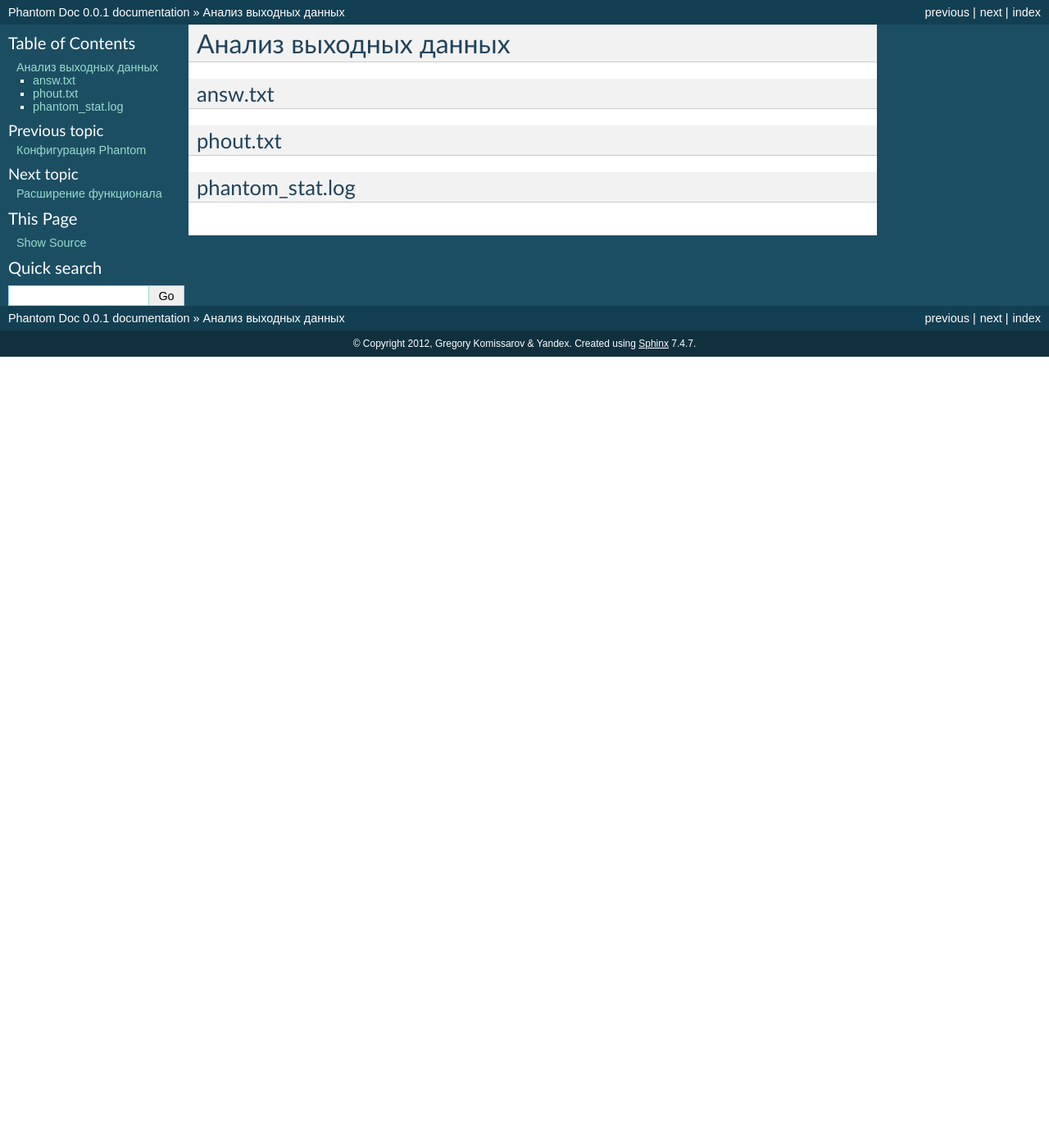
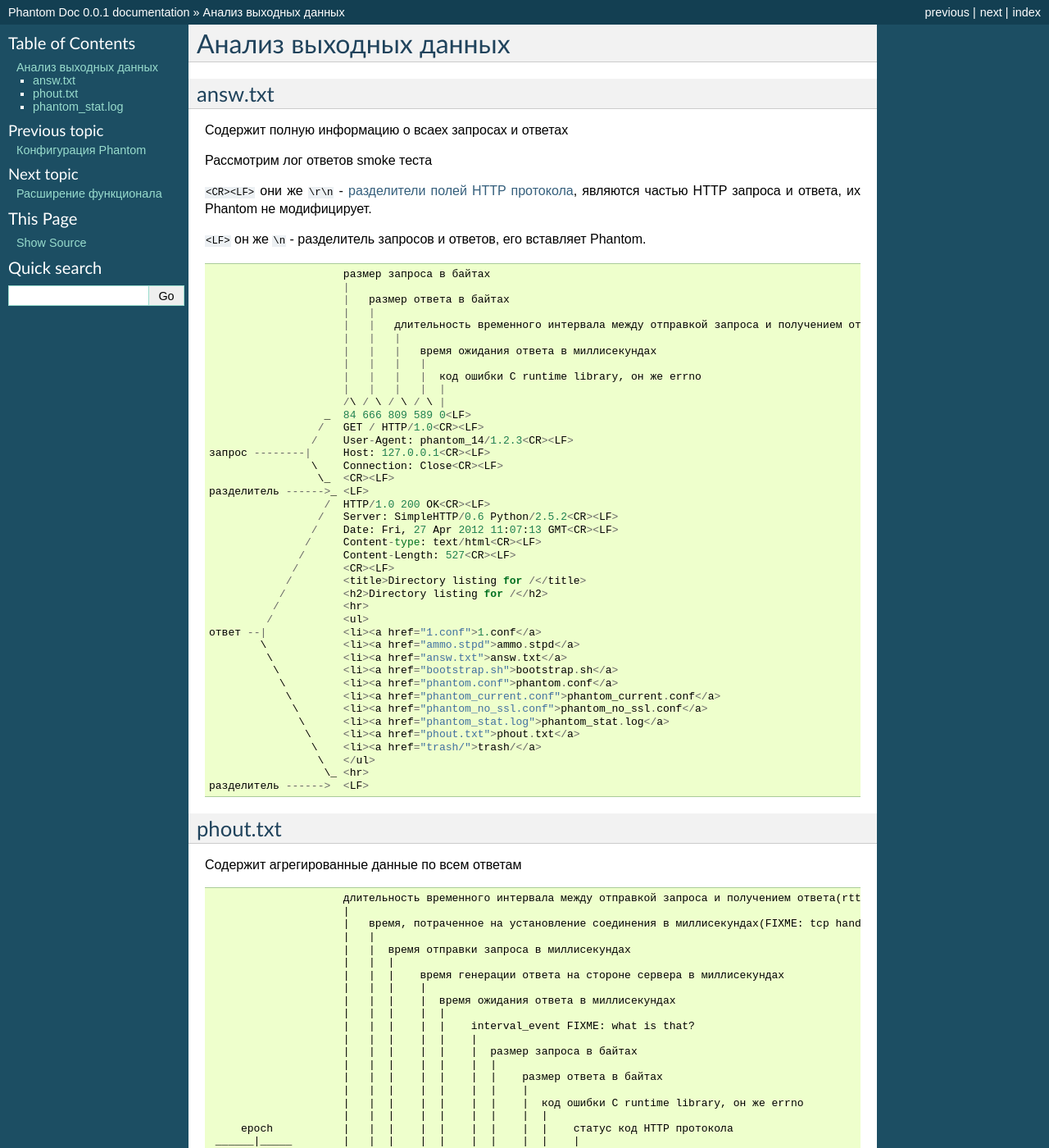
Before and after one commit to greggyNapalm/phantom_doc, a Sphinx documentation site: the page built from docs/analyzing_result_data.rst, in a window 1280 px wide and 1400 px high. Shown: the whole window at 82% size. Built offline with Sphinx 7.4.7, drawn with Linux system fonts in a browser that asks for light colours; some of the changed text lies outside the part shown.

Commit message:
completion of documentation

```diff
--- a/docs/analyzing_result_data.rst
+++ b/docs/analyzing_result_data.rst
@@ -4,9 +4,88 @@
 
 answ.txt
 ========
+Содержит полную информацию о всаех запросах и ответах
+
+Рассмотрим лог ответов smoke теста
+
+``<CR><LF>`` они же ``\r\n``  - `разделители полей HTTP протокола <http://en.wikipedia.org/wiki/Hypertext_Transfer_Protocol>`_, являются частью HTTP запроса и ответа, их Phantom не модифицирует.
+
+``<LF>`` он же ``\n`` - разделитель запросов и ответов, его вставляет Phantom.
+::
+
+                         размер запроса в байтах
+                         |
+                         |   размер ответа в байтах
+                         |   |
+                         |   |   длительность временного интервала между отправкой запроса и получением ответа(rtt) в миллисекундах
+                         |   |   |
+                         |   |   |   время ожидания ответа в миллисекундах
+                         |   |   |   |
+                         |   |   |   |  код ошибки C runtime library, он же errno
+                         |   |   |   |  |
+                         /\ / \ / \ / \ |
+                      _  84 666 809 589 0<LF>
+                     /   GET / HTTP/1.0<CR><LF>
+                    /    User-Agent: phantom_14/1.2.3<CR><LF>
+    запрос --------|     Host: 127.0.0.1<CR><LF>
+                    \    Connection: Close<CR><LF>
+                     \_  <CR><LF>
+    разделитель ------>_ <LF>
+                      /  HTTP/1.0 200 OK<CR><LF>
+                     /   Server: SimpleHTTP/0.6 Python/2.5.2<CR><LF>
+                    /    Date: Fri, 27 Apr 2012 11:07:13 GMT<CR><LF>
+                   /     Content-type: text/html<CR><LF>
+                  /      Content-Length: 527<CR><LF>
+                 /       <CR><LF>
+                /        <title>Directory listing for /</title>
+               /         <h2>Directory listing for /</h2>
+              /          <hr>
+             /           <ul>
+    ответ --|            <li><a href="1.conf">1.conf</a>
+            \            <li><a href="ammo.stpd">ammo.stpd</a>
+             \           <li><a href="answ.txt">answ.txt</a>
+              \          <li><a href="bootstrap.sh">bootstrap.sh</a>
+               \         <li><a href="phantom.conf">phantom.conf</a>
+                \        <li><a href="phantom_current.conf">phantom_current.conf</a>
+                 \       <li><a href="phantom_no_ssl.conf">phantom_no_ssl.conf</a>
+                  \      <li><a href="phantom_stat.log">phantom_stat.log</a>
+                   \     <li><a href="phout.txt">phout.txt</a>
+                    \    <li><a href="trash/">trash/</a>
+                     \   </ul>
+                      \_ <hr>
+    разделитель ------>  <LF>
+
 
 phout.txt
 =========
+Содержит агрегированные данные по всем ответам
+
+::
+
+                         длительность временного интервала между отправкой запроса и получением ответа(rtt) в миллисекундах
+                         |
+                         |   время, потраченное на установление соединения в миллисекундах(FIXME: tcp handshake?)
+                         |   |
+                         |   |  время отправки запроса в миллисекундах
+                         |   |  |
+                         |   |  |    время генерации ответа на стороне сервера в миллисекундах
+                         |   |  |    |
+                         |   |  |    |  время ожидания ответа в миллисекундах
+                         |   |  |    |  |
+                         |   |  |    |  |    interval_event FIXME: what is that?
+                         |   |  |    |  |    |
+                         |   |  |    |  |    |  размер запроса в байтах
+                         |   |  |    |  |    |  |
+                         |   |  |    |  |    |  |    размер ответа в байтах
+                         |   |  |    |  |    |  |    |
+                         |   |  |    |  |    |  |    |  код ошибки C runtime library, он же errno
+                         |   |  |    |  |    |  |    |  |
+         epoch           |   |  |    |  |    |  |    |  |    статус код HTTP протокола
+     ______|_____        |   |  |    |  |    |  |    |  |    |
+    /            \      / \ / \ /\  / \ /\  / \ /\  / \ |   / \
+    1335524833.562      809 140 25  575 69  589 84  666 0   200
+    1335524834.559      907 75  20  768 44  770 84  666 0   200
 
 phantom_stat.log
 ================
+FIXME: format?
```
